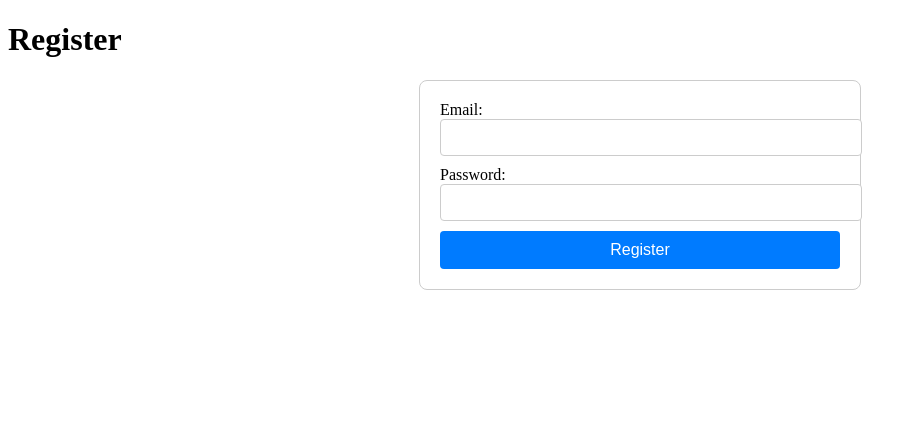
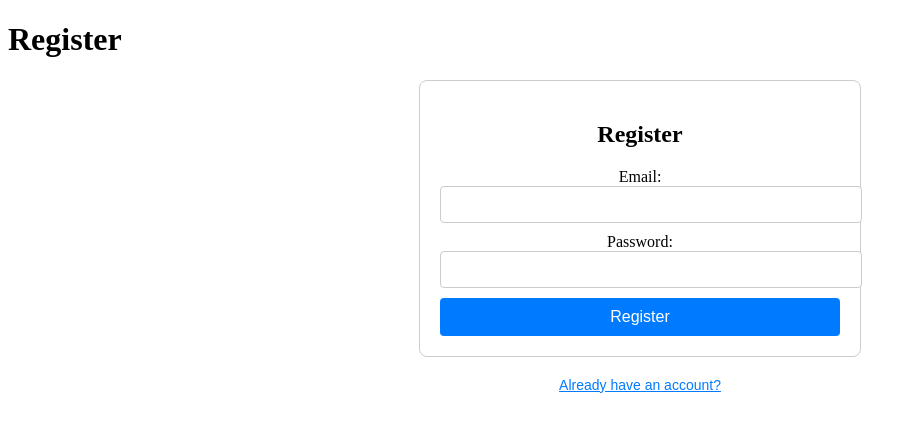
Before and after one commit to Ruletk/WarehouseSystem, a React (Vite) app in the folder apps/frontend/: page /register in a window 1280 px wide. Shown: the top 432 px of the page, without its empty margins (0-917 px from the left). Built offline with nearby package versions, Linux system fonts and the light colour scheme.

Commit message:
feat(frontend): enhance RegisterComponent with improved layout and navigation; add link to login page

```diff
--- a/apps/frontend/src/components/auth/RegisterComponent.module.css
+++ b/apps/frontend/src/components/auth/RegisterComponent.module.css
@@ -39,3 +39,21 @@
   font-weight: bold;
   margin-bottom: 10px;
 }
+
+.container {
+  text-align: center;
+}
+
+.linkButton {
+  margin-top: 10px;
+  background: none;
+  border: none;
+  color: #007bff;
+  cursor: pointer;
+  font-size: 14px;
+  text-decoration: underline;
+}
+
+.linkButton:hover {
+  color: #0056b3;
+}
--- a/apps/frontend/src/components/auth/RegisterComponent.tsx
+++ b/apps/frontend/src/components/auth/RegisterComponent.tsx
@@ -1,4 +1,5 @@
 import React, { useState } from 'react';
+import { useNavigate } from 'react-router-dom';
 import styles from './RegisterComponent.module.css';
 
 interface RegisterComponentProps {
@@ -11,6 +12,8 @@ const RegisterComponent: React.FC<RegisterComponentProps> = ({ onRegister }) =>
   const [error, setError] = useState<string | null>(null);
   const [loading, setLoading] = useState(false);
   const [successMessage, setSuccessMessage] = useState<string | null>(null);
+
+  const navigate = useNavigate();
 
   const handleSubmit = async (e: React.FormEvent) => {
     e.preventDefault();
@@ -29,7 +32,9 @@ const RegisterComponent: React.FC<RegisterComponentProps> = ({ onRegister }) =>
   };
 
   return (
+    <div className={styles.container}>
       <form className={styles.form} onSubmit={handleSubmit}>
+        <h2>Register</h2>
         <div>
           <label>Email:</label>
           <input
@@ -50,12 +55,16 @@ const RegisterComponent: React.FC<RegisterComponentProps> = ({ onRegister }) =>
             required
           />
         </div>
-      {error && <div style={{ color: 'red' }}>{error}</div>}
-      {successMessage && <div style={{ color: 'green' }}>{successMessage}</div>}
+        {error && <div className={styles.errorMessage}>{error}</div>}
+        {successMessage && <div className={styles.successMessage}>{successMessage}</div>}
         <button className={styles.button} type="submit" disabled={loading}>
           {loading ? 'Registering...' : 'Register'}
         </button>
       </form>
+      <button className={styles.linkButton} onClick={() => navigate('/login')}>
+        Already have an account?
+      </button>
+    </div>
   );
 };
 
```
Lines whose indentation alone changed are shown as unchanged.
